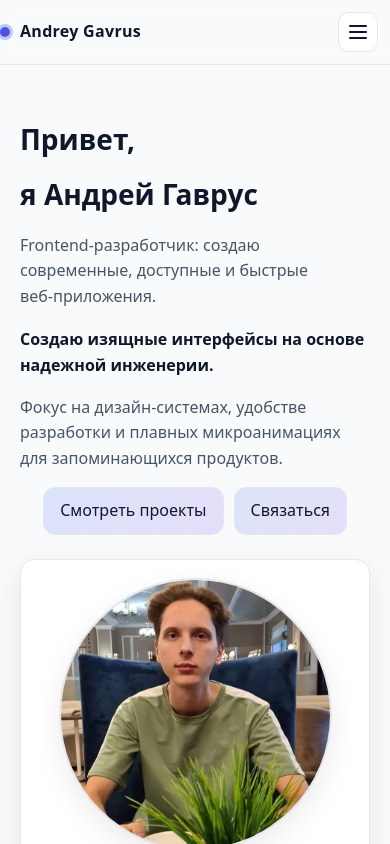
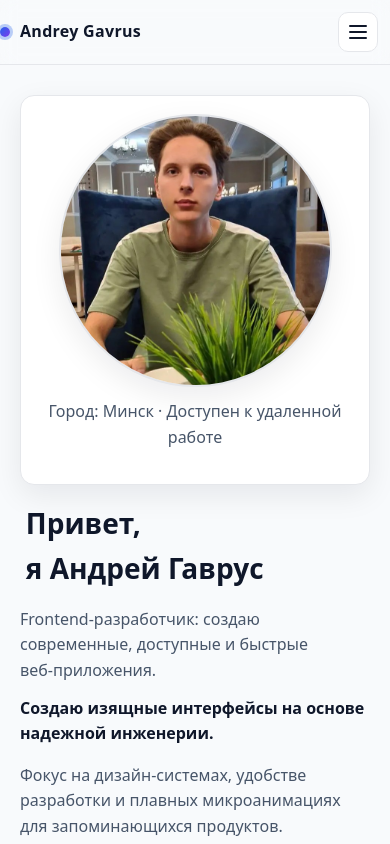
Before and after one commit to AndryGavrus/my-portfolio, a React (Vite) app: page / in a window 390 px wide. Shown: the top 844 px of the page. Built offline with nearby package versions, Linux system fonts and the light colour scheme.

Commit message:
Made some visual update

```diff
--- a/src/index.css
+++ b/src/index.css
@@ -117,7 +117,7 @@ button {
 }
 
 .nav__link {
-    padding: 8px 12px;
+    padding: 12px; /* Increased for touch targets */
     border-radius: 10px;
     color: var(--text);
     transition:
@@ -266,7 +266,7 @@ button {
 
 .mobile-menu__link {
     display: block;
-    padding: 12px 14px;
+    padding: 16px; /* Increased for touch targets */
     border-radius: 12px;
     border: 1px solid var(--border);
     background: var(--bg-soft);
@@ -288,7 +288,7 @@ button {
 
 /* Секции */
 .section {
-    padding: 52px 0;
+    padding: clamp(30px, 5vw, 60px) 0;
 }
 
 .section__title {
@@ -304,7 +304,7 @@ button {
 /* Сетки */
 .grid {
     display: grid;
-    gap: 20px;
+    gap: clamp(16px, 3vw, 24px);
 }
 
 .grid--2 {
@@ -341,23 +341,41 @@ button {
 .hero {
     display: grid;
     grid-template-columns: 1.1fr 0.9fr;
-    gap: 24px;
+    gap: clamp(16px, 4vw, 32px);
 }
 
 @media (max-width: 900px) {
     .hero {
         grid-template-columns: 1fr;
+        grid-template-rows: auto auto;
+        /* Reorder so photo appears after greeting */
+        grid-template-areas:
+            "photo"
+            "text";
+    }
+
+    .hero > :first-child {
+        grid-area: text;
+    }
+
+    .hero > :last-child {
+        grid-area: photo;
     }
 }
 
 .hero__title {
-    font-size: clamp(28px, 4.5vw, 56px);
-    margin: 0 0 10px;
+    font-size: clamp(1.75rem, 4vw, 3.5rem);
+    margin: 0 clamp(4px, 1.5vw, 8px);
+}
+
+/* Reduce gap specifically between the first and second hero titles */
+.hero > :first-child > .hero__title:first-child {
+    margin-bottom:0;
 }
 
 .hero__desc {
     color: var(--text-muted);
-    margin-bottom: 18px;
+    margin-bottom: clamp(12px, 2vw, 18px);
 }
 
 @media (max-width: 900px) {
@@ -404,7 +422,7 @@ button {
 
 /* Кнопки */
 .btn {
-    padding: 10px 16px;
+    padding: 12px 16px; /* Increased for touch targets */
     border-radius: 12px;
     border: 1px solid var(--border);
     background: linear-gradient(
```
